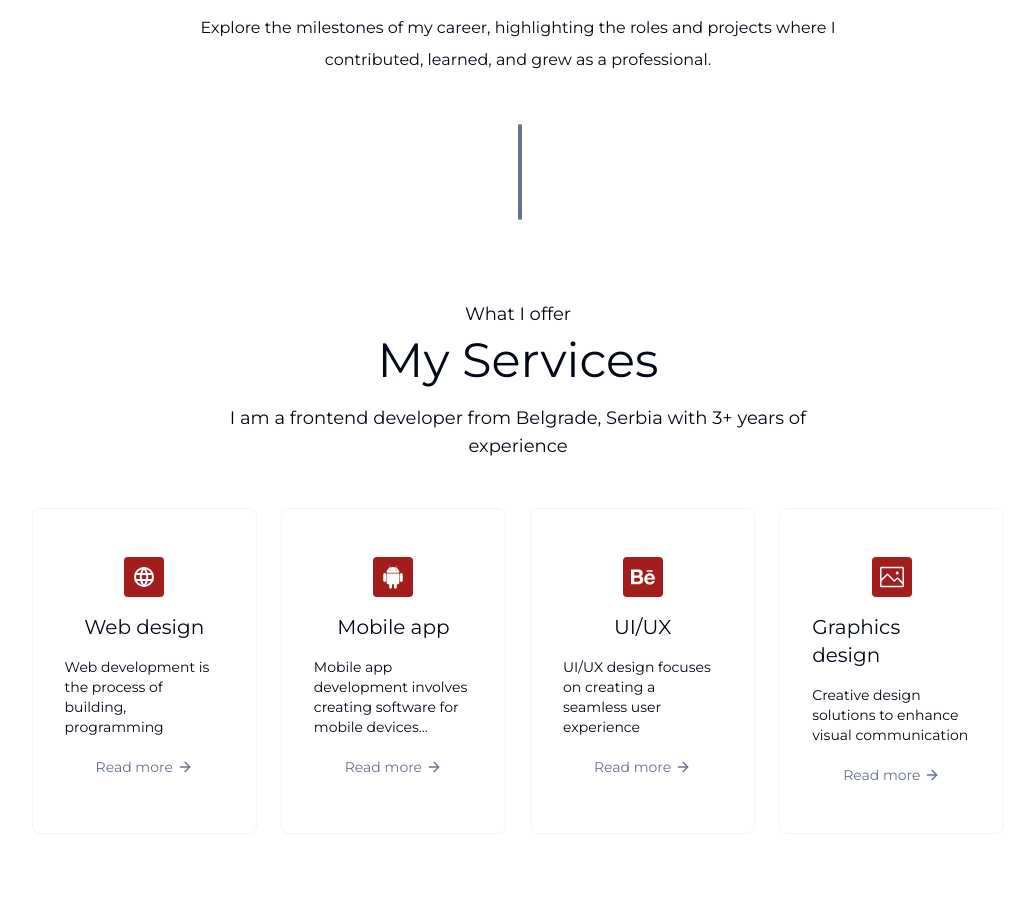
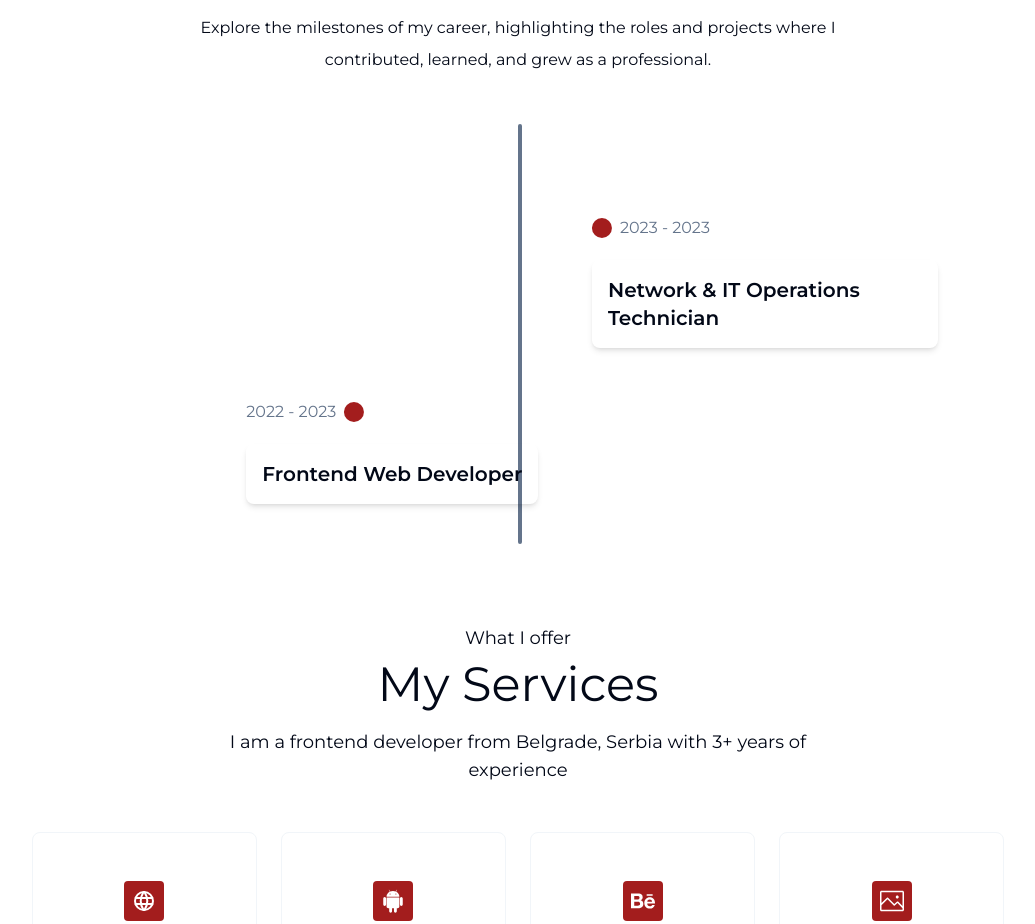
Before and after one commit to narandza/portfolio, a Next.js app: page / in a window 1280 px wide. Shown: the part 2680-3604 px from the top of the page, without its empty margins (122-1157 px from the left). Built offline with nearby package versions, Linux system fonts and the light colour scheme.

Commit message:
timeline:headings+date

```diff
--- a/src/app/(main)/experience.tsx
+++ b/src/app/(main)/experience.tsx
@@ -36,21 +36,37 @@ export const Experience = () => {
         Explore the milestones of my career, highlighting the roles and projects
         where I contributed, learned, and grew as a professional.
       </motion.p>
-      <div className=" relative flex flex-col items-center space-y-12">
+      <div className=" relative flex flex-col items-center space-y-12  px-[12%] py-10 ">
         <div className="absolute top-0 bottom-0 left-1/2 w-1 bg-muted-foreground rounded-full" />
 
         {WorkExperience.map((job, index) => (
           <div
             className={cn(
-              "flex flex-col items-center md:items-start md:w-1/2 space-y-4",
+              "flex flex-col items-center md:items-start md:w-1/2 space-y-4 ",
               index % 2 === 0 ? "md:ml-auto md:pr-6" : "md:mr-auto md:pl-6"
             )}
             style={{
               transform:
-                index % 2 === 0 ? "translateX(50%)" : "translateX(-50%)",
+                index % 2 === 0 ? "translateX(20%)" : "translateX(20%)",
             }}
             key={index}
-          ></div>
+          >
+            <div
+              className={cn(
+                "flex items-center justify-center gap-2",
+                index % 2 === 0 ? "" : "flex-row-reverse "
+              )}
+            >
+              <div className="flex items-center justify-center size-5 bg-main rounded-full" />
+              <p className="text-muted-foreground">
+                {job.startDate.getFullYear()} - {job.endDate.getFullYear()}
+              </p>
+            </div>
+
+            <div className="p-4 shadow-md rounded-lg">
+              <h3 className="text-xl font-semibold">{job.position}</h3>
+            </div>
+          </div>
         ))}
       </div>
     </motion.div>
```
